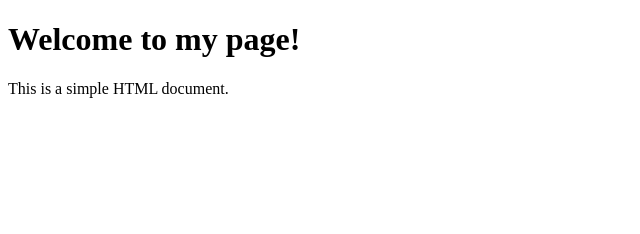
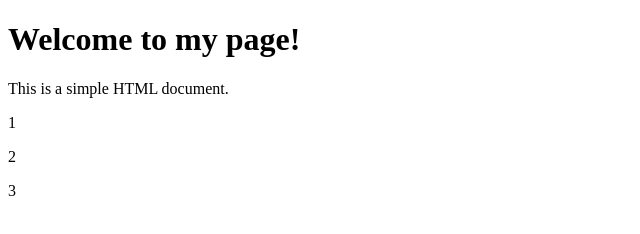
Before and after one commit to vinaykotturi/market, a plain HTML site: page index.html in a window 1280 px wide. Shown: the full height of the page, 0-640 px from the left. Drawn offline with Linux system fonts and the light colour scheme.

Commit message:
added div tag with numbers

```diff
--- a/index.html
+++ b/index.html
@@ -6,5 +6,11 @@
   <body>
     <h1>Welcome to my page!</h1>
     <p>This is a simple HTML document.</p>
+    <div>
+ 	 <p>1</p>
+	 <p>2</p>
+ 	 <p>3</p>
+    </div>
+
   </body>
 </html>
```
